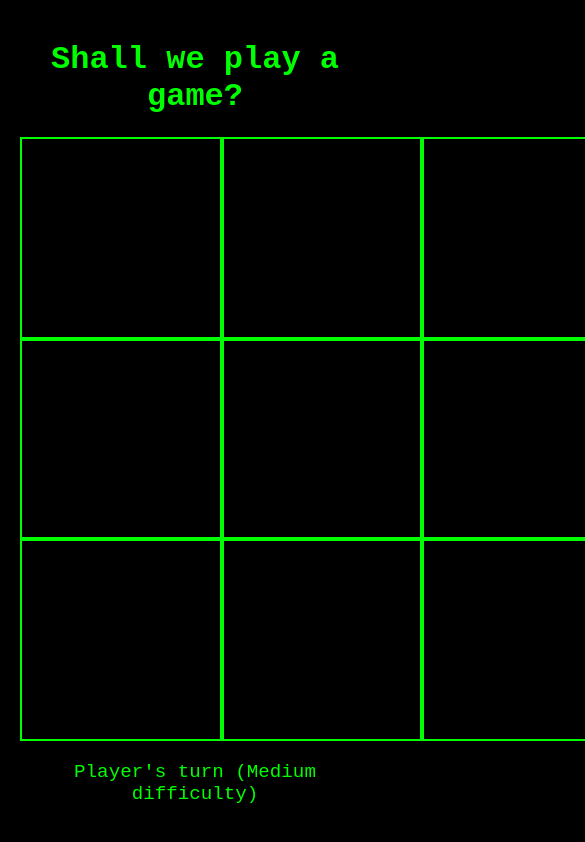
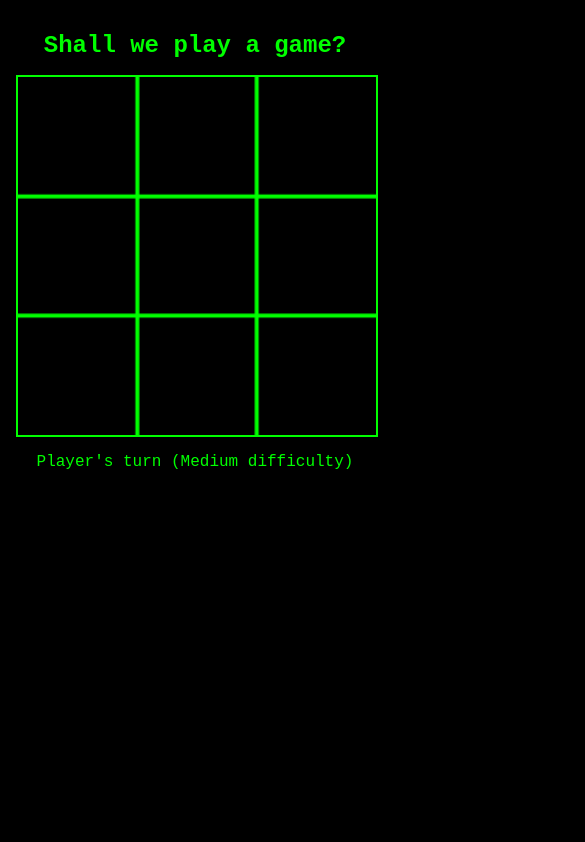
Before and after one commit to NickHirras/tic-tac-toe, a plain HTML site: page index.html in a window 390 px wide. Both pictures are taken after a click on the button "1 Player". Shown: the top 842 px of the page, 585 px wide, since content can reach past the window. Drawn offline with Linux system fonts and the light colour scheme.

Commit message:
adapt to mobile screen sizes

```diff
--- a/game.js
+++ b/game.js
@@ -1,5 +1,15 @@
 const canvas = document.getElementById('game-canvas');
 const ctx = canvas.getContext('2d');
+let scale;
+
+function setCanvasSize() {
+    canvas.width = canvas.offsetWidth;
+    canvas.height = canvas.offsetHeight;
+    scale = canvas.width / 600;
+}
+
+setCanvasSize();
+window.addEventListener('resize', () => { setCanvasSize(); render(); });
 const singleBtn = document.getElementById('single-player');
 const twoBtn = document.getElementById('two-player');
 const status = document.getElementById('status');
@@ -51,36 +61,36 @@ function drawGrid() {
     ctx.lineWidth = 4;
     // Horizontal lines
     ctx.beginPath();
-    ctx.moveTo(0, 200);
-    ctx.lineTo(600, 200);
+    ctx.moveTo(0, scale * 200);
+    ctx.lineTo(canvas.width, scale * 200);
     ctx.stroke();
     ctx.beginPath();
-    ctx.moveTo(0, 400);
-    ctx.lineTo(600, 400);
+    ctx.moveTo(0, scale * 400);
+    ctx.lineTo(canvas.width, scale * 400);
     ctx.stroke();
     // Vertical lines
     ctx.beginPath();
-    ctx.moveTo(200, 0);
-    ctx.lineTo(200, 600);
+    ctx.moveTo(scale * 200, 0);
+    ctx.lineTo(scale * 200, canvas.height);
     ctx.stroke();
     ctx.beginPath();
-    ctx.moveTo(400, 0);
-    ctx.lineTo(400, 600);
+    ctx.moveTo(scale * 400, 0);
+    ctx.lineTo(scale * 400, canvas.height);
     ctx.stroke();
 }
 
 function render() {
-    ctx.clearRect(0, 0, 600, 600);
+    ctx.clearRect(0, 0, canvas.width, canvas.height);
     drawGrid();
     for (let i = 0; i < 9; i++) {
         if (board[i]) {
-            const x = (i % 3) * 200 + 100;
-            const y = Math.floor(i / 3) * 200 + 125;
-            ctx.font = 'bold 100px monospace';
+            const x = (i % 3) * scale * 200 + scale * 100;
+            const y = Math.floor(i / 3) * scale * 200 + scale * 125;
+            ctx.font = `bold ${scale * 100}px monospace`;
             ctx.fillStyle = '#00FF00';
             ctx.shadowColor = '#00FF00';
             ctx.shadowBlur = 5;
-            ctx.fillText(board[i], x - 25, y);
+            ctx.fillText(board[i], x - scale * 25, y);
             ctx.shadowBlur = 0; // reset
         }
     }
@@ -103,10 +113,10 @@ function checkWin() {
 function drawWinLine(win, duration = 1000) {
     const start = win[0];
     const end = win[2];
-    const startX = (start % 3) * 200 + 100;
-    const startY = Math.floor(start / 3) * 200 + 100;
-    const endX = (end % 3) * 200 + 100;
-    const endY = Math.floor(end / 3) * 200 + 100;
+    const startX = (start % 3) * scale * 200 + scale * 100;
+    const startY = Math.floor(start / 3) * scale * 200 + scale * 100;
+    const endX = (end % 3) * scale * 200 + scale * 100;
+    const endY = Math.floor(end / 3) * scale * 200 + scale * 100;
     let progress = 0;
     const animate = () => {
         progress += 16 / duration;
@@ -279,8 +289,9 @@ canvas.addEventListener('click', (e) => {
     const rect = canvas.getBoundingClientRect();
     const x = e.clientX - rect.left;
     const y = e.clientY - rect.top;
-    const cellX = Math.floor(x / 200);
-    const cellY = Math.floor(y / 200);
+    const cellSize = scale * 200;
+    const cellX = Math.floor(x / cellSize);
+    const cellY = Math.floor(y / cellSize);
     const index = cellY * 3 + cellX;
     if (board[index] === null) {
         board[index] = currentPlayer;
--- a/index.html
+++ b/index.html
@@ -13,7 +13,7 @@
             <button id="single-player">1 Player</button>
             <button id="two-player">2 Player</button>
         </div>
-        <canvas id="game-canvas" width="600" height="600"></canvas>
+        <canvas id="game-canvas"></canvas>
         <div id="status">Select mode to begin.</div>
         <button id="reset" style="display:none;">Reset Game</button>
     </div>
--- a/style.css
+++ b/style.css
@@ -4,7 +4,7 @@ body {
     font-family: 'Courier New', monospace;
     text-align: center;
     margin: 0;
-    padding: 20px;
+    padding: clamp(1rem, 4vw, 1.25rem);
 }
 
 #game-container {
@@ -14,7 +14,7 @@ body {
 
 h1 {
     color: #00FF00;
-    font-size: 2em;
+    font-size: clamp(1.5em, 5vw, 2em);
 }
 
 #mode-selection {
@@ -25,7 +25,7 @@ button {
     background-color: #000000;
     color: #00FF00;
     border: 2px solid #00FF00;
-    padding: 10px 20px;
+    padding: clamp(8px, 2vw, 10px) clamp(16px, 4vw, 20px);
     margin: 0 10px;
     cursor: pointer;
     font-family: 'Courier New', monospace;
@@ -41,13 +41,17 @@ button:hover {
     border: 2px solid #00FF00;
     display: block;
     margin: 0 auto;
+    width: 100%;
+    height: auto;
+    aspect-ratio: 1;
+    max-width: 600px;
 }
 
 #status {
-    margin-top: 20px;
-    font-size: 1.2em;
+    margin-top: clamp(1rem, 3vw, 1.25rem);
+    font-size: clamp(1rem, 3vw, 1.2em);
 }
 
 #reset {
-    margin-top: 20px;
+    margin-top: clamp(1rem, 3vw, 1.25rem);
 }
```
